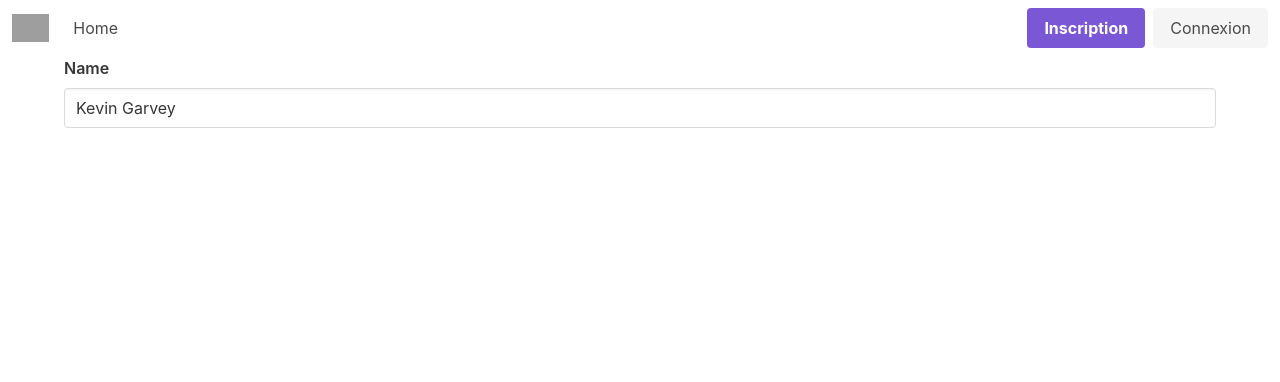
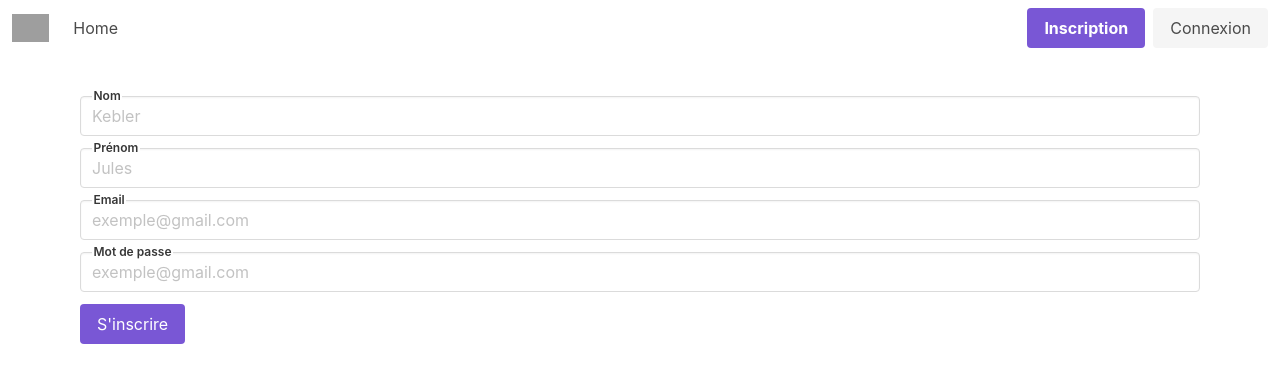
Before and after one commit to LucasHumbert/atelier2-front, a Vue app: page /signup in a window 1280 px wide. Shown: the top 382 px of the page. Built offline with nearby package versions, Linux system fonts and the light colour scheme; grey boxes are pictures that could not be loaded.

Commit message:
:sparkles: view for sign up

```diff
--- a/src/components/CardeventComponent.vue
+++ b/src/components/CardeventComponent.vue
@@ -1,5 +1,6 @@
 <template>
-  <div class="column is-one-third ">
+  <div class="column is-4">
+    <router-link :to="{ name:'event' , params:{ id: id }}">
       <div class="card">
         <div class="card-content">
           <div class="content">
@@ -8,16 +9,21 @@
           </div>
         </div>
       </div>
+    </router-link>
   </div>
 </template>
 
 <script>
 export default {
   name: "CardeventComponent",
-  props: ['name', 'description']
+  props: ['name', 'description', 'id']
 }
 </script>
 
 <style scoped>
-
+div.column h3 {
+  white-space: nowrap;
+  overflow: hidden;
+  text-overflow: ellipsis;
+}
 </style>
--- a/src/components/FormSignInComponent.vue
+++ /dev/null
@@ -1,17 +0,0 @@
-<template>
-  <form class="container">
-    <b-field label="Name" :label-position="labelPosition">
-      <b-input value="Kevin Garvey"></b-input>
-    </b-field>
-  </form>
-</template>
-
-<script>
-export default {
-  name: "FormSignInComponent"
-}
-</script>
-
-<style scoped>
-
-</style>
--- /dev/null
+++ b/src/components/SignupComponent.vue
@@ -0,0 +1,27 @@
+<template>
+  <div class="container mt-5 p-4">
+    <b-field label="Nom" label-position="on-border">
+      <b-input placeholder="Kebler"></b-input>
+    </b-field>
+    <b-field label="Prénom" label-position="on-border">
+      <b-input placeholder="Jules"></b-input>
+    </b-field>
+    <b-field label="Email" label-position="on-border">
+      <b-input placeholder="exemple@gmail.com"></b-input>
+    </b-field>
+    <b-field label="Mot de passe" label-position="on-border">
+      <b-input placeholder="exemple@gmail.com"></b-input>
+    </b-field>
+    <button class="m-auto button is-primary">S'inscrire</button>
+  </div>
+</template>
+
+<script>
+export default {
+  name: "FormSignInComponent"
+}
+</script>
+
+<style scoped>
+
+</style>
--- a/src/views/HomeView.vue
+++ b/src/views/HomeView.vue
@@ -21,3 +21,7 @@ export default {
   }
 }
 </script>
+
+<style scoped>
+
+</style>
--- a/src/views/SignupView.vue
+++ b/src/views/SignupView.vue
@@ -1,14 +1,14 @@
 <template>
-  <form-sign-in-component/>
+  <signup-component/>
 </template>
 
 <script>
-import FormSignInComponent from "@/components/FormSignInComponent";
+import SignupComponent from "@/components/SignupComponent";
 
 export default {
   name: "SignupView",
   components : {
-    FormSignInComponent
+    SignupComponent
   }
 }
 </script>
```
Lines whose indentation alone changed are shown as unchanged.
